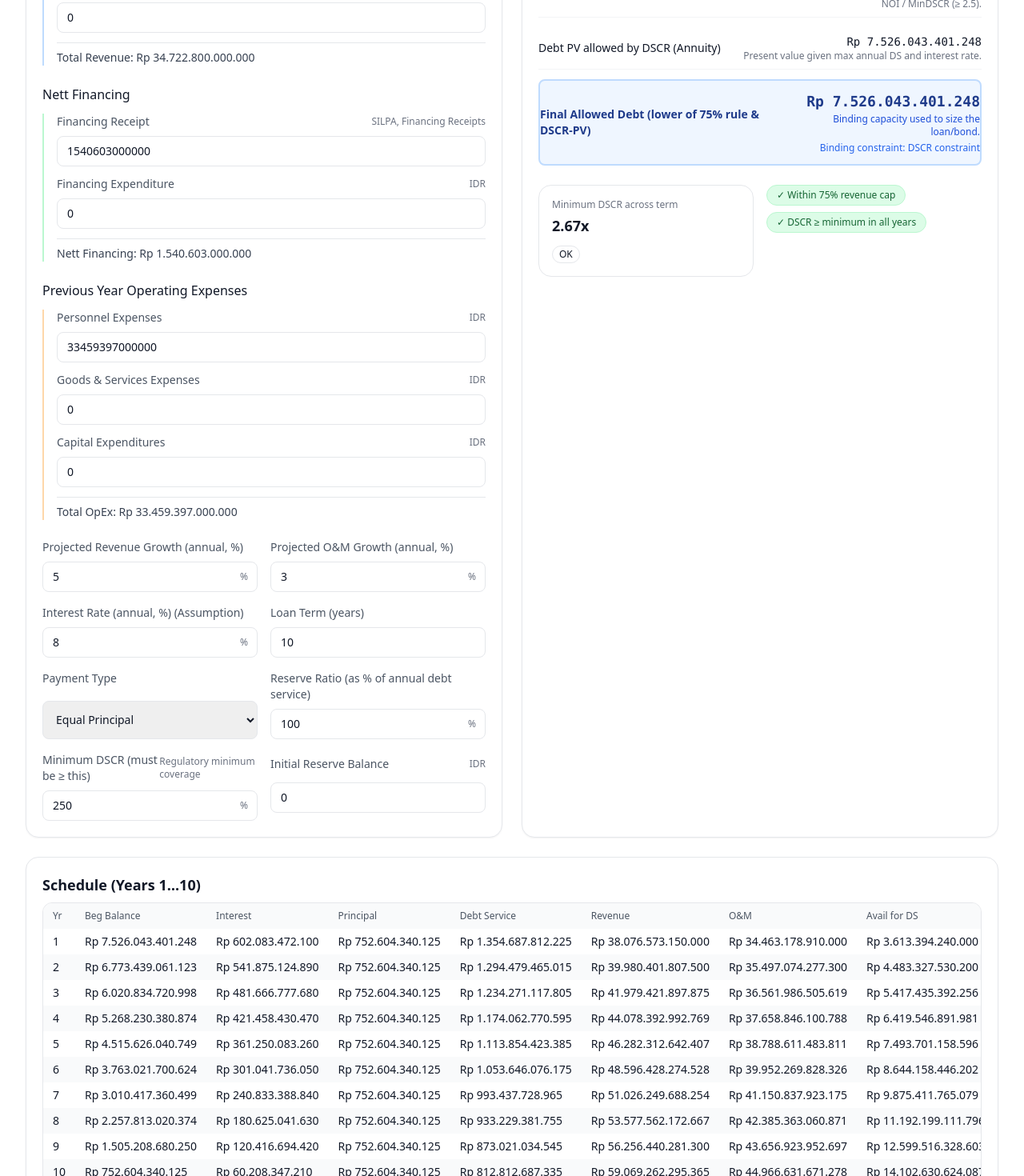
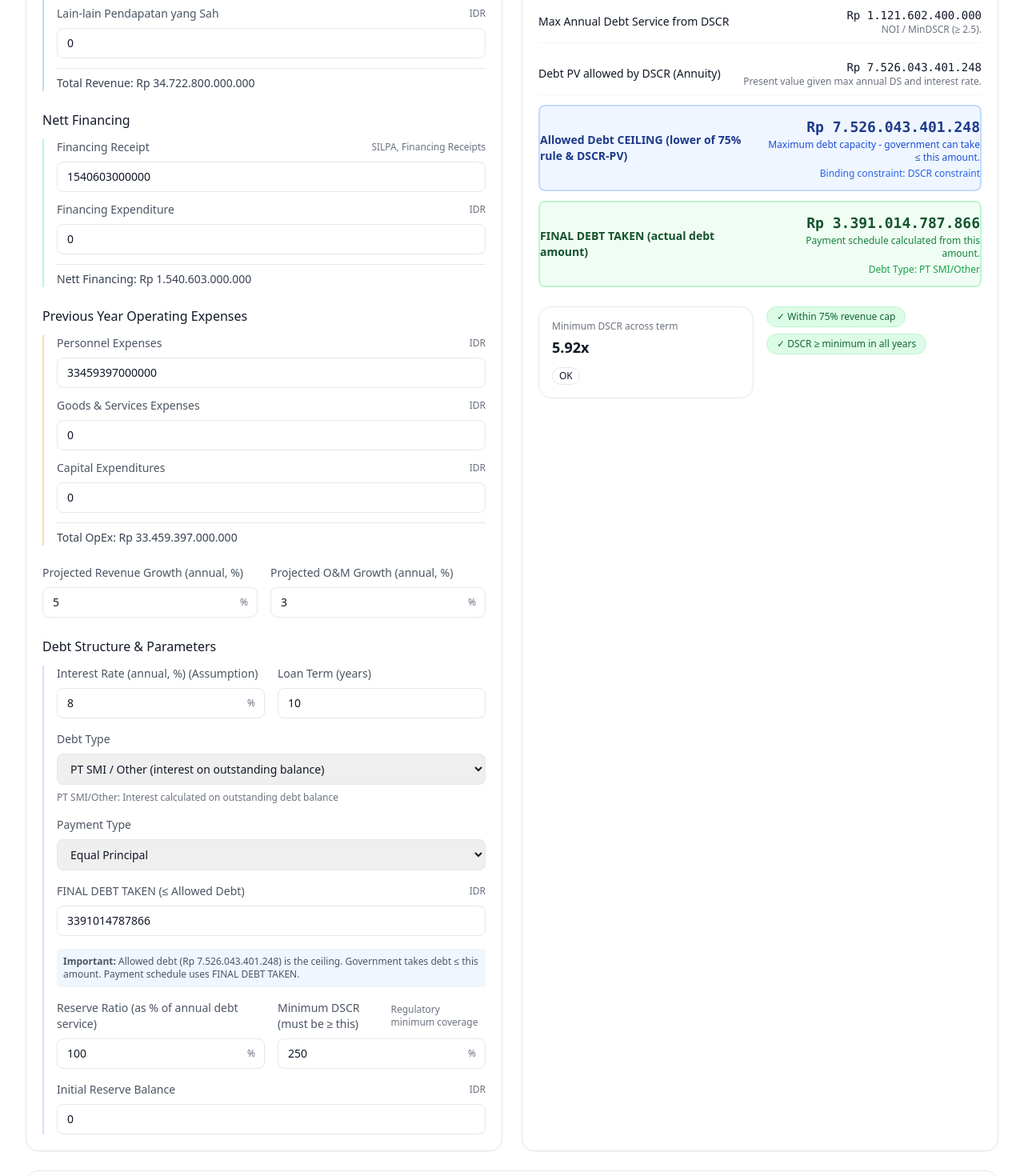
Before and after one commit to Roswendi/Municipal-Debt, a Next.js app: page / in a window 1280 px wide. Shown: the part 640-2110 px from the top of the page at 80% size. Built offline with nearby package versions, Linux system fonts and the light colour scheme.

Commit message:
fix: allowed debt, final debt taken, debt types and structures

```diff
--- a/app/page.tsx
+++ b/app/page.tsx
@@ -48,6 +48,11 @@ export default function Page() {
     rate: 0.08,
     termYears: 10,
     paymentType: 'equal_principal', // Excel shows "Equal Principal"
+
+    // Debt structure (per dad's feedback)
+    debtType: 'ptsmi_other', // Default to PT SMI/Other
+    finalDebtTaken: 3_391_014_787_866, // Default to match Excel allowed debt
+
     reserveRatio: 1.0,
     minDSCR: 2.5,
     initReserve: 0,
@@ -105,8 +110,12 @@ export default function Page() {
               <h3 className="font-medium text-gray-900">Key Capacity Outputs</h3>
               <div className="space-y-3">
                 <div className="flex justify-between">
-                  <span className="text-sm text-gray-600">Allowed Debt (IDR)</span>
+                  <span className="text-sm text-gray-600">Allowed Debt Ceiling (IDR)</span>
                   <span className="font-mono text-sm">{fmtIDR(base.cap.allowedDebt)}</span>
+                </div>
+                <div className="flex justify-between">
+                  <span className="text-sm text-gray-600">Final Debt Taken (IDR)</span>
+                  <span className="font-mono text-sm">{fmtIDR(Math.min(inputs.finalDebtTaken, base.cap.allowedDebt))}</span>
                 </div>
                 <div className="flex justify-between">
                   <span className="text-sm text-gray-600">First-Year Debt Service</span>
@@ -234,12 +243,35 @@ export default function Page() {
               </div>
             </div>
 
-            {/* Growth and Loan Parameters */}
+            {/* Growth Parameters */}
             <div className="grid grid-cols-2 gap-4">
               <PercentField label="Projected Revenue Growth (annual, %)" value={inputs.revGrowth*100} onChange={(v)=>setInputs({...inputs, revGrowth: v/100})} />
               <PercentField label="Projected O&M Growth (annual, %)" value={inputs.opexGrowth*100} onChange={(v)=>setInputs({...inputs, opexGrowth: v/100})} />
+            </div>
+
+            {/* Debt Structure & Parameters */}
+            <div className="space-y-3">
+              <h3 className="font-medium text-gray-900">Debt Structure & Parameters</h3>
+              <div className="grid gap-4 pl-4 border-l-2 border-purple-200">
+                <div className="grid grid-cols-2 gap-4">
                   <PercentField label="Interest Rate (annual, %) (Assumption)" value={inputs.rate*100} onChange={(v)=>setInputs({...inputs, rate: v/100})} />
                   <NumberField label="Loan Term (years)" value={inputs.termYears} onChange={(v)=>setInputs({...inputs, termYears: Math.max(1, Math.floor(v))})} step={1} />
+                </div>
+
+                <div className="grid gap-2">
+                  <label className="label">Debt Type</label>
+                  <select value={inputs.debtType} onChange={(e)=>setInputs({...inputs, debtType: e.target.value as any})} className="input">
+                    <option value="bond">BOND (equal interest annually)</option>
+                    <option value="ptsmi_other">PT SMI / Other (interest on outstanding balance)</option>
+                  </select>
+                  <div className="text-xs text-gray-500">
+                    {inputs.debtType === 'bond'
+                      ? 'BOND: Equal interest payment annually on original debt amount'
+                      : 'PT SMI/Other: Interest calculated on outstanding debt balance'}
+                  </div>
+                </div>
+
+                {inputs.debtType === 'ptsmi_other' && (
                   <div className="grid gap-2">
                     <label className="label">Payment Type</label>
                     <select value={inputs.paymentType} onChange={(e)=>setInputs({...inputs, paymentType: e.target.value as any})} className="input">
@@ -247,9 +279,27 @@ export default function Page() {
                       <option value="equal_principal">Equal Principal</option>
                     </select>
                   </div>
+                )}
+
+                <div className="grid gap-4">
+                  <NumberField
+                    label="FINAL DEBT TAKEN (≤ Allowed Debt)"
+                    value={inputs.finalDebtTaken}
+                    onChange={(v)=>setInputs({...inputs, finalDebtTaken: Math.min(v, base.cap.allowedDebt)})}
+                    hint="IDR"
+                  />
+                  <div className="text-xs text-gray-600 bg-blue-50 p-2 rounded">
+                    <strong>Important:</strong> Allowed debt ({fmtIDR(base.cap.allowedDebt)}) is the ceiling.
+                    Government takes debt ≤ this amount. Payment schedule uses FINAL DEBT TAKEN.
+                  </div>
+                </div>
+
+                <div className="grid grid-cols-2 gap-4">
                   <PercentField label="Reserve Ratio (as % of annual debt service)" value={inputs.reserveRatio*100} onChange={(v)=>setInputs({...inputs, reserveRatio: v/100})} />
                   <PercentField label="Minimum DSCR (must be ≥ this)" value={inputs.minDSCR*100} onChange={(v)=>setInputs({...inputs, minDSCR: v/100})} hint="Regulatory minimum coverage" />
+                </div>
                 <NumberField label="Initial Reserve Balance" value={inputs.initReserve} onChange={(v)=>setInputs({...inputs, initReserve: v})} hint="IDR" />
+              </div>
             </div>
           </div>
         </div>
@@ -293,11 +343,19 @@ export default function Page() {
                   </div>
                 </div>
                 <div className="flex justify-between items-center py-3 border-2 border-blue-200 rounded-lg bg-blue-50">
-                  <span className="text-sm font-semibold text-blue-900">Final Allowed Debt (lower of 75% rule & DSCR-PV)</span>
+                  <span className="text-sm font-semibold text-blue-900">Allowed Debt CEILING (lower of 75% rule & DSCR-PV)</span>
                   <div className="text-right">
                     <div className="font-mono text-lg font-semibold text-blue-900">{fmtIDR(base.cap.allowedDebt)}</div>
-                    <div className="text-xs text-blue-700">Binding capacity used to size the loan/bond.</div>
+                    <div className="text-xs text-blue-700">Maximum debt capacity - government can take ≤ this amount.</div>
                     <div className="text-xs text-blue-600 font-medium mt-1">Binding constraint: {base.cap.binding}</div>
+                  </div>
+                </div>
+                <div className="flex justify-between items-center py-3 border-2 border-green-200 rounded-lg bg-green-50">
+                  <span className="text-sm font-semibold text-green-900">FINAL DEBT TAKEN (actual debt amount)</span>
+                  <div className="text-right">
+                    <div className="font-mono text-lg font-semibold text-green-900">{fmtIDR(Math.min(inputs.finalDebtTaken, base.cap.allowedDebt))}</div>
+                    <div className="text-xs text-green-700">Payment schedule calculated from this amount.</div>
+                    <div className="text-xs text-green-600 font-medium mt-1">Debt Type: {inputs.debtType === 'bond' ? 'BOND' : 'PT SMI/Other'}</div>
                   </div>
                 </div>
               </div>
--- a/lib/finance.ts
+++ b/lib/finance.ts
@@ -39,6 +39,11 @@ export type Inputs = {
   rate: number;
   termYears: number;
   paymentType: "annuity" | "equal_principal";
+
+  // Debt structure (added per dad's feedback)
+  debtType: "bond" | "ptsmi_other"; // BOND vs PT SMI/Other
+  finalDebtTaken: number; // Actual debt amount ≤ allowed debt ceiling
+
   reserveRatio: number;
   minDSCR: number;
   initReserve: number;
@@ -119,10 +124,14 @@ export function buildSchedule(i: Inputs, allowedDebt: number): Row[] {
   const rows: Row[] = [];
   const n = Math.max(0, Math.floor(i.termYears));
   const amortYears = Math.max(0, Math.floor(i.termYears - i.graceYears));
-  const annuityPmt = i.paymentType === "annuity" && amortYears > 0 ? pmt(i.rate, amortYears, allowedDebt) : 0;
-  const epPrincipal = i.paymentType === "equal_principal" && amortYears > 0 ? allowedDebt / amortYears : 0;
 
-  let prevBeg = allowedDebt;
+  // Use FINAL DEBT TAKEN instead of allowed debt (per dad's feedback)
+  const actualDebt = Math.min(i.finalDebtTaken, allowedDebt);
+
+  const annuityPmt = i.paymentType === "annuity" && amortYears > 0 ? pmt(i.rate, amortYears, actualDebt) : 0;
+  const epPrincipal = i.paymentType === "equal_principal" && amortYears > 0 ? actualDebt / amortYears : 0;
+
+  let prevBeg = actualDebt;
   // Use total revenue and nett financing for projections
   const totalRevenue = getTotalRevenue(i);
   const nettFinancing = getNettFinancing(i);
@@ -134,23 +143,54 @@ export function buildSchedule(i: Inputs, allowedDebt: number): Row[] {
 
   for (let y = 1; y <= n; y++) {
     const inGrace = y <= i.graceYears;
-    const interest = y <= i.termYears ? prevBeg * i.rate : 0;
+
+    // Calculate interest based on debt type (per dad's feedback)
+    let interest = 0;
+    if (y <= i.termYears) {
+      if (i.debtType === "bond") {
+        // BOND: Equal interest payment annually (on original debt amount)
+        interest = actualDebt * i.rate;
+      } else {
+        // PT SMI/Other: Interest calculated on outstanding balance
+        interest = prevBeg * i.rate;
+      }
+    }
+
     let principal = 0;
     if (!inGrace && y <= i.termYears) {
-      principal = i.paymentType === "annuity" ? Math.max(0, Math.min(prevBeg, annuityPmt - interest))
-                                              : Math.max(0, Math.min(prevBeg, epPrincipal));
+      if (i.debtType === "bond") {
+        // BOND: Equal principal payments
+        principal = Math.max(0, Math.min(prevBeg, actualDebt / i.termYears));
+      } else {
+        // PT SMI/Other: Use selected payment type
+        principal = i.paymentType === "annuity" ? Math.max(0, Math.min(prevBeg, annuityPmt - interest))
+                                                : Math.max(0, Math.min(prevBeg, epPrincipal));
+      }
     }
     const debtService = inGrace ? interest : (interest + principal);
 
-    // Next year's DS
+    // Next year's DS (updated for debt types)
     let nextYearDS = 0;
     if (y < n) {
       const nextBeg = Math.max(prevBeg - principal, 0);
-      const nextInterest = nextBeg * i.rate;
+
+      // Calculate next year interest based on debt type
+      let nextInterest = 0;
+      if (i.debtType === "bond") {
+        nextInterest = actualDebt * i.rate;
+      } else {
+        nextInterest = nextBeg * i.rate;
+      }
+
       let nextPrincipal = 0;
       if (y + 1 <= i.graceYears) nextPrincipal = 0;
-      else if (i.paymentType === "annuity" && amortYears > 0) nextPrincipal = Math.max(0, Math.min(nextBeg, annuityPmt - nextInterest));
-      else if (amortYears > 0) nextPrincipal = Math.max(0, Math.min(nextBeg, epPrincipal));
+      else if (i.debtType === "bond") {
+        nextPrincipal = Math.max(0, Math.min(nextBeg, actualDebt / i.termYears));
+      } else if (i.paymentType === "annuity" && amortYears > 0) {
+        nextPrincipal = Math.max(0, Math.min(nextBeg, annuityPmt - nextInterest));
+      } else if (amortYears > 0) {
+        nextPrincipal = Math.max(0, Math.min(nextBeg, epPrincipal));
+      }
       nextYearDS = (y + 1) <= i.graceYears ? nextInterest : (nextInterest + nextPrincipal);
     }
 
```
Lines whose indentation alone changed are shown as unchanged.
